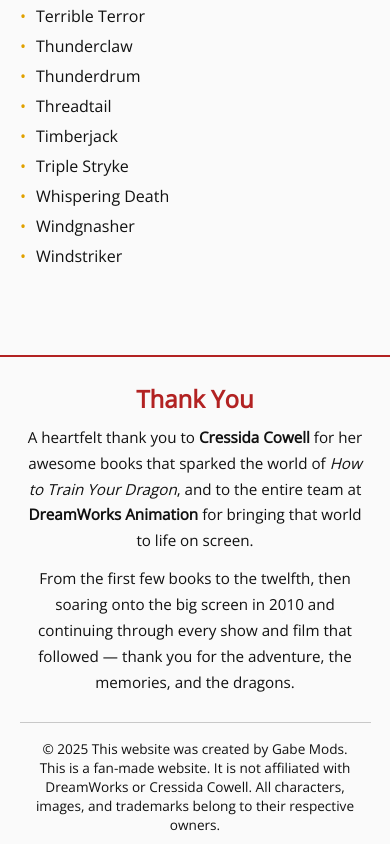
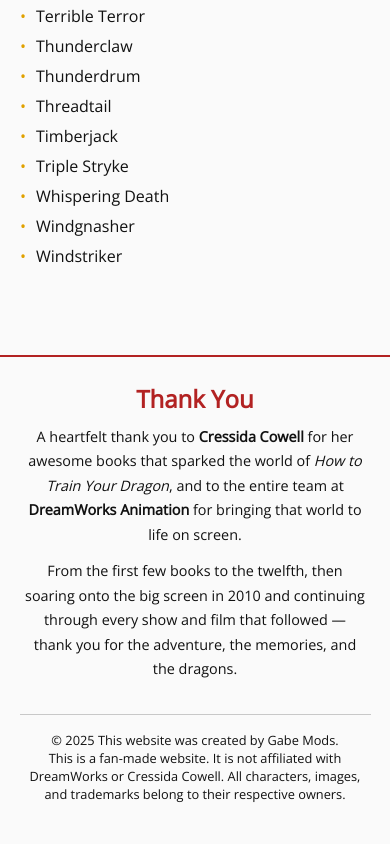
Before and after one commit to httyd-unofficial/httyd-unofficial.github.io, a plain HTML site: page index.html in a window 390 px wide. Shown: the part 8651-9495 px from the top of the page. After the commit the page ends 9470 px from the top, so only its background shows below. Drawn offline with nearby package versions, Linux system fonts and the light colour scheme; a web font is replaced by a local one.

Commit message:
feat (assets/css/styles): responisveness

```diff
--- a/assets/css/styles.css
+++ b/assets/css/styles.css
@@ -608,3 +608,31 @@
 footer a:hover {
   text-decoration: underline;
 }
+
+@media (max-width: 768px) {
+  .thank-you h2 {
+    font-size: 1.5rem;
+  }
+
+  .thank-you p {
+    font-size: 0.95rem;
+  }
+
+  footer {
+    font-size: 0.85rem;
+  }
+}
+
+@media (max-width: 480px) {
+  .thank-you h2 {
+    font-size: 1.5rem;
+  }
+
+  .thank-you p {
+    font-size: 0.9rem;
+  }
+
+  footer {
+    font-size: 0.8rem;
+  }
+}
```
